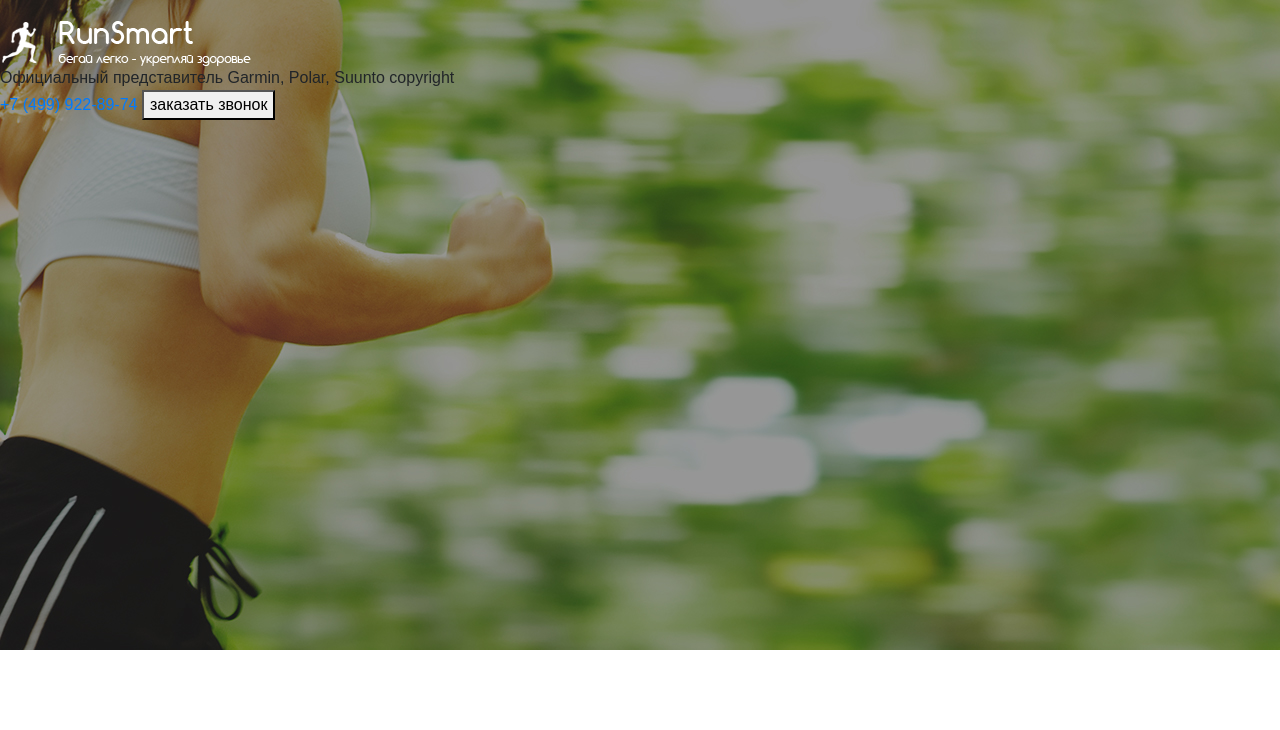
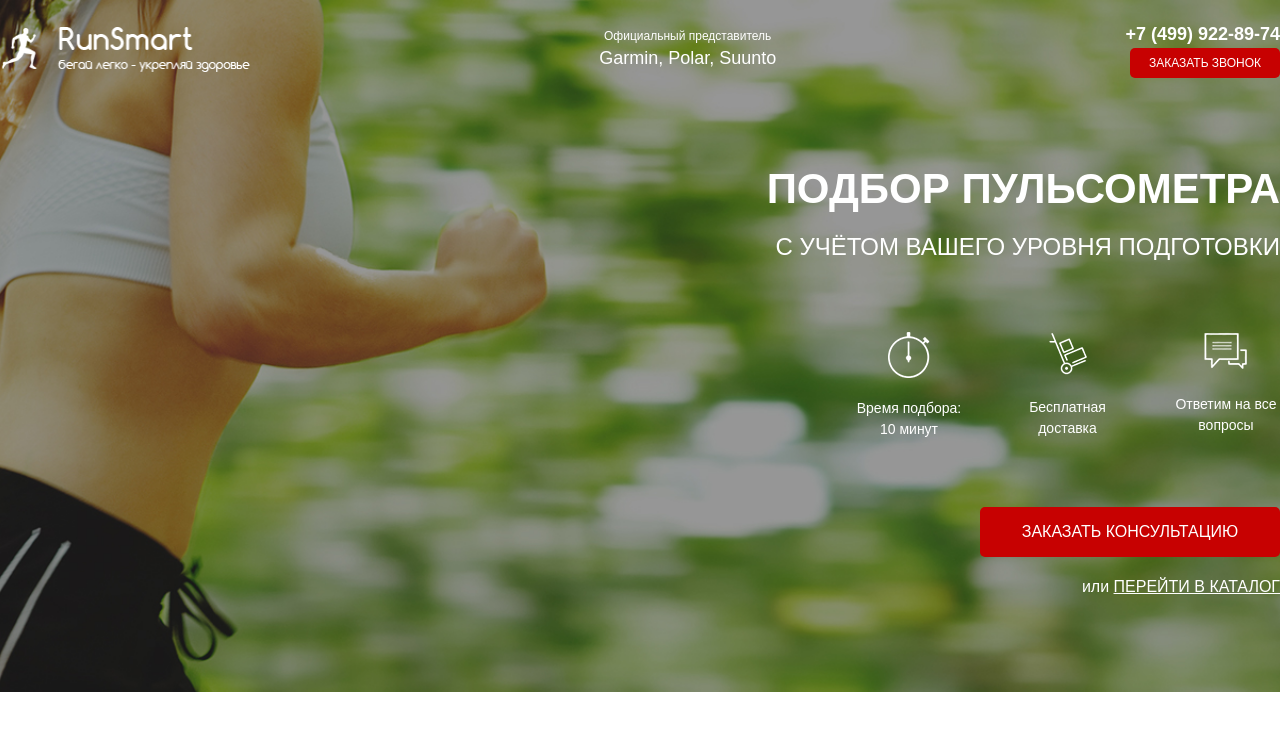
Before and after one commit to akhaibo/pulsometr, a website: page src/index.html in a window 1280 px wide. Drawn offline with Linux system fonts and the light colour scheme.

Commit message:
commit before hw

```diff
--- a/gulpfile.js
+++ b/gulpfile.js
@@ -15,7 +15,7 @@ gulp.task('server', function() {
 });
 
 gulp.task('styles', function() {
-    return gulp.src("src/sass/*.+(scss|sass)")
+    return gulp.src("src/sass/**/*.+(scss|sass)")
             .pipe(sass({outputStyle: 'compressed'}).on('error', sass.logError))
             .pipe(rename({
                 prefix: "",
@@ -28,7 +28,7 @@ gulp.task('styles', function() {
 } );
 
 gulp.task('watch', function() {
-    gulp.watch("src/sass/*.+(scss|sass)", gulp.parallel("styles"));
+    gulp.watch("src/sass/**/*.+(scss|sass)", gulp.parallel("styles"));
 });
 
 gulp.task('default', gulp.parallel('watch', 'server', 'styles'));
--- a/src/index.html
+++ b/src/index.html
@@ -18,13 +18,37 @@
                 </a>
                 <div class="header__official">
                     Официальный представитель
-                    <span>Garmin, Polar, Suunto copyright</span>
+                    <span>Garmin, Polar, Suunto</span>
                 </div>
                 <div class="header__contacts">
                     <a href="tel:+74999228974" class="header__phone">+7 (499) 922-89-74</a>
                     <button class="button">заказать звонок</button>
                 </div>
             </header>
+
+            <div class="promo__wrapper">
+                <h1 class="promo__header">Подбор пульсометра</h1>
+                <h2 class="promo__subheader">с учётом Вашего уровня подготовки</h2>
+
+                <div class="promo__icons">
+                    <div class="promo__icon">
+                        <img src="icons/app_time.png" alt="timer">Время подбора: 10 минут
+                    </div>
+                    <div class="promo__icon">
+                        <img src="icons/app_hand-cart.png" alt="hand_cart">Бесплатная доставка
+                    </div>
+                    <div class="promo__icon">
+                        <img src="icons/messages.png" alt="message">Ответим на все вопросы
+                    </div>
+                </div>
+                <button class="button button_main">заказать кОНСУЛЬТАЦИЮ</button>
+                <div class="promo__link">
+                    или
+                    <a href="#">ПЕРЕЙТИ В КАТАЛОГ</a>
+                </div>
+            </div>
+
+
         </div>
     </div>
 
--- /dev/null
+++ b/src/sass/blocks/_buttons.scss
@@ -0,0 +1,17 @@
+.button {
+    border-radius: 5px;
+    width: 150px;
+    height: 30px;
+    background-color: $main-color;
+    border: none;
+    color: #FFFFFF;
+    font-size: 12px;
+    font-weight: 500;
+    text-transform: uppercase;
+    &_main {
+        margin-top: 67px;
+        width: 300px;
+        height: 50px;
+        font-size: 16px;
+    }
+}
--- /dev/null
+++ b/src/sass/blocks/_header.scss
@@ -0,0 +1,36 @@
+.header {
+    display: flex;
+    justify-content: space-between;
+    align-items: center;
+    &__logo {
+        width: 250px;
+        img {
+            width: 100%;
+        }
+    }
+    &__official {
+        color: #FFFFFF;
+        font-size: 12px;
+        font-weight: 500;
+        text-align: center;
+        span {
+            display: block;
+            font-size: 18px;
+        }
+    }
+    &__phone {
+        display: block;
+        color: #FFFFFF;
+        font-size: 18px;
+        font-weight: 700;
+        &:hover {
+            color: #FFFFFF;
+            text-decoration: none;
+        }
+    }
+    &__contacts {
+        display: flex;
+        flex-direction: column;
+        align-items: flex-end;
+    }
+}
--- a/src/sass/blocks/_promo.scss
+++ b/src/sass/blocks/_promo.scss
@@ -2,4 +2,54 @@
     min-height: 650px;
     padding: 21px 0 93px 0;
     background: url(../../img/bg/main_bg.png) center (center/cover) no-repeat;
+    &__wrapper {
+        display: flex;
+        flex-direction: column;
+        align-items: flex-end;
+        margin-top: 90px;
+    }
+    &__header {
+        color: #FFFFFF;
+        font-weight: 700;
+        font-size: 42px;
+        text-transform: uppercase;
+        line-height: 42px;
+    }
+    &__subheader {
+        margin-top: 17px;
+        color: #FFFFFF;
+        font-weight: 500;
+        font-size: 24px;
+        line-height: 24px;
+        text-transform: uppercase;
+    }
+    &__icons {
+        margin-top: 65px;
+        width: 425px;
+        display: flex;
+        justify-content: space-between;
+    }
+    &__icon {
+        width: 108px;
+        text-align: center;
+        color: #FFFFFF;
+        font-weight: 500;
+        font-size: 14px;
+        img {
+            display: block;
+            margin: 0 auto;
+            margin-bottom: 20px;
+        }
+    }
+    &__link {
+        font-weight: 500;
+        font-size: 16px;
+        color: #FFFFFF;
+        margin-top: 18px;
+        a {
+            color: #FFFFFF;
+            text-transform: uppercase;
+            text-decoration: underline;
+        }
+    }
 }
--- a/src/sass/style.scss
+++ b/src/sass/style.scss
@@ -8,3 +8,5 @@
 	margin: 0 auto;
 }
 @import 'blocks/promo';
+@import 'blocks/header';
+@import 'blocks/buttons';
```
Also changed, not shown: src/css/style.min.css.
